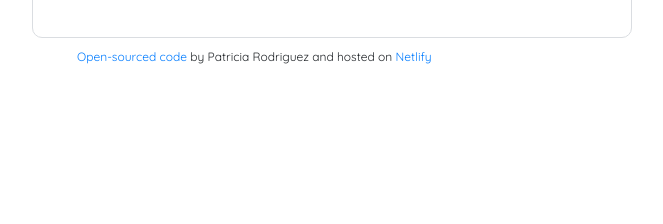
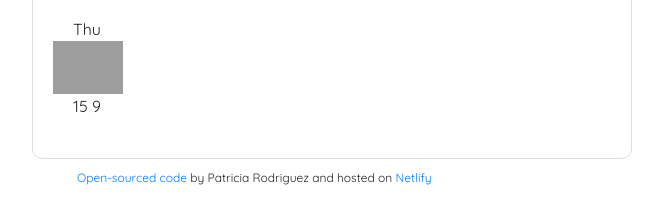
Before and after one commit to Mafalda24/weather-app-SheCodesPlus, a plain HTML site: page index.html in a window 1280 px wide. Shown: the part 220-444 px from the top of the page, without its empty margins (53-716 px from the left). Drawn offline with nearby package versions, Linux system fonts and the light colour scheme; no server answers; grey boxes are pictures that could not be loaded.

Commit message:
Added forecast HTML and CSS

```diff
--- a/index.html
+++ b/index.html
@@ -79,6 +79,20 @@
             </ul>
           </div>
         </div>
+        <div class="weather-forecast">
+          <div class="row">
+            <div class="col-2">
+              Thu
+
+              <img
+                src="https://openweathermap.org/img/wn/10d@2x.png"
+                alt=""
+                width="70"
+              />
+              15 9
+            </div>
+          </div>
+        </div>
       </div>
     </div>
     <p>
--- a/src/style.css
+++ b/src/style.css
@@ -91,3 +91,8 @@ p {
   font-size: 12px;
   margin: -60px 0 0 130px;
 }
+
+.weather-forecast {
+  margin-top: 20px;
+  text-align: center;
+}
```
